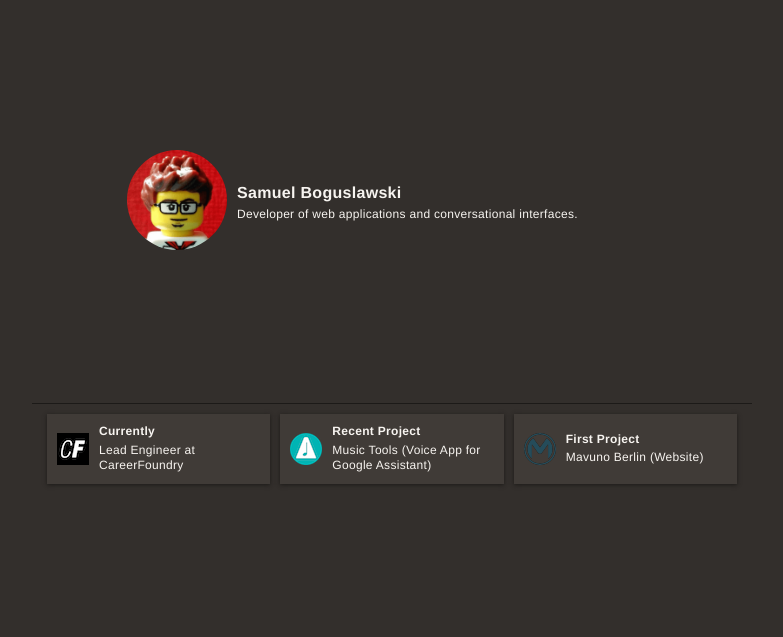
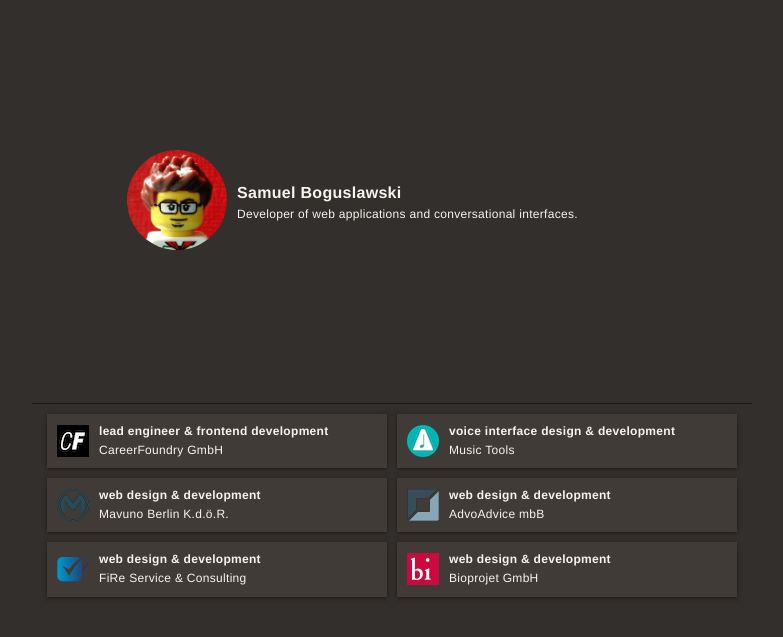
Before and after one commit to samlawski/website5, a plain HTML site: page index.html in a window 1280 px wide. Shown: the part 47-684 px from the top of the page, without its empty margins (248-1031 px from the left). Drawn offline with Linux system fonts and the light colour scheme.

Commit message:
add more work samples

```diff
--- a/index.html
+++ b/index.html
@@ -52,9 +52,6 @@
       h2 {
         font-size: 12px;
         font-weight: 400;
-      }
-      h3 {
-        margin-top: 3px;
       }
       a, a:visited, a:active {
         text-decoration: none;
@@ -122,7 +119,7 @@
       }
       /* MAIN */
       main {
-        padding: 10px;
+        padding: 5px 10px 10px;
         border-top: 1px solid #1C1A18;
       }
       main>a {
@@ -147,7 +144,10 @@
                 transition: background-color .4s;
       }
       main>a:hover { background-color: #7F756E; }
-      main p { font-weight: 600; }
+      main h3 {
+        font-weight: 600;
+        margin-bottom: 3px;
+      }
       .main__logo {
         height: 32px;
         width: 32px;
@@ -160,15 +160,17 @@
           display: -webkit-box;
           display: -ms-flexbox;
           display: flex;
+          -ms-flex-wrap: wrap;
+              flex-wrap: wrap;
           max-width: 700px;
           margin-left: auto;
           margin-right: auto;
         }
         main>a {
           -webkit-box-flex: 1;
-                  -ms-flex: 1 0;
-                      flex: 1 0;
-          margin: 0 5px;
+                  -ms-flex: 1 1 30%;
+                      flex: 1 1 30%;
+          margin: 5px;
         }
       }
 
@@ -195,25 +197,46 @@
     </header>
 
     <main>
-      <a href="https://careerfoundry.com" target="_blank" rel="noopener">
+      <a href="https://careerfoundry.com/en/home" target="_blank" rel="noopener">
         <img class="main__logo" src="icons/cf.png" alt="CareerFoundry Logo" />
         <div>
-          <p>Currently</p>
-          <h3>Lead Engineer at CareerFoundry</h3>
+          <h3>lead engineer & frontend development</h3>
+          <p>CareerFoundry GmbH</p>
         </div>
       </a>
       <a href="https://assistant.google.com/services/a/uid/0000004ec0d8e001?hl=en" target="_blank" rel="noopener">
         <img class="main__logo" src="icons/mt.png" alt="CareerFoundry Logo" />
         <div>
-          <p>Recent Project</p>
-          <h3>Music Tools (Voice App for Google Assistant)</h3>
+          <h3>voice interface design & development</h3>
+          <p>Music Tools</p>
         </div>
       </a>
       <a href="http://mavuno.de" target="_blank" rel="noopener">
         <img class="main__logo" src="icons/ma.png" alt="CareerFoundry Logo" />
         <div>
-          <p>First Project</p>
-          <h3>Mavuno Berlin (Website)</h3>
+          <h3>web design & development</h3>
+          <p>Mavuno Berlin K.d.ö.R.</p>
+        </div>
+      </a>
+      <a href="http://advoadvice.de" target="_blank" rel="noopener">
+        <img class="main__logo" src="icons/aa.png" alt="AdvoAdvice Logo" />
+        <div>
+          <h3>web design & development</h3>
+          <p>AdvoAdvice mbB</p>
+        </div>
+      </a>
+      <a href="http://fire-service-consulting.de" target="_blank" rel="noopener">
+        <img class="main__logo" src="icons/fs.png" alt="FiRe Service & Consulting Logo" />
+        <div>
+          <h3>web design & development</h3>
+          <p>FiRe Service & Consulting</p>
+        </div>
+      </a>
+      <a href="http://bioprojet.de" target="_blank" rel="noopener">
+        <img class="main__logo" src="icons/bp.png" alt="Bioprojet Logo" />
+        <div>
+          <h3>web design & development</h3>
+          <p>Bioprojet GmbH</p>
         </div>
       </a>
     </main>
```
